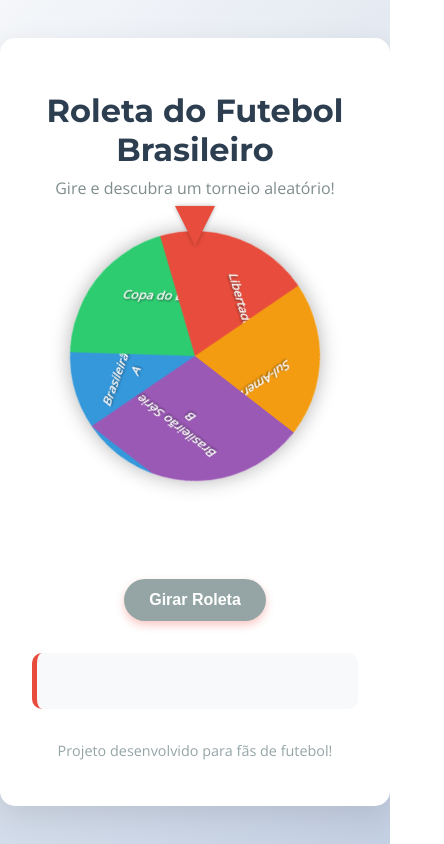
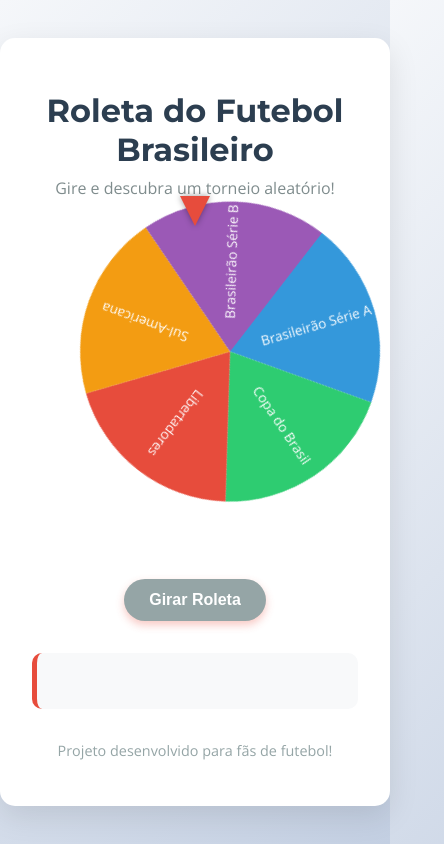
Before and after one commit to ThiagoBrandaorj/random_gol_project, a plain HTML site: page index.html in a window 390 px wide. Both pictures are taken after a click on the button "Girar Roleta". Shown: the whole page, 444 px wide, since content can reach past the window. Drawn offline with nearby package versions, Linux system fonts and the light colour scheme.

Commit message:
ajuste front-end

```diff
--- a/index.html
+++ b/index.html
@@ -1,11 +1,11 @@
 <!DOCTYPE html>
 <html lang="pt-BR">
 <head>
-    <meta charset="UTF-8">
-    <meta name="viewport" content="width=device-width, initial-scale=1.0">
+  <meta charset="UTF-8" />
+  <meta name="viewport" content="width=device-width, initial-scale=1.0"/>
   <title>Roleta de Torneios de Futebol ⚽</title>
-    <link rel="stylesheet" href="style.css">
-    <link href="https://fonts.googleapis.com/css2?family=Montserrat:wght@700&family=Open+Sans&display=swap" rel="stylesheet">
+  <link rel="stylesheet" href="style.css" />
+  <link href="https://fonts.googleapis.com/css2?family=Montserrat:wght@700&family=Open+Sans&display=swap" rel="stylesheet" />
 </head>
 <body>
   <div class="container">
@@ -17,7 +17,9 @@
     <div class="roleta-container">
       <div class="seta"></div>
       <div class="roleta" id="roleta">
-                <div class="opcoes" id="opcoes"></div>
+        <svg viewBox="0 0 200 200" width="300" height="300">
+          <g id="opcoes"></g>
+        </svg>
       </div>
     </div>
 
@@ -32,6 +34,7 @@
       <p>Projeto desenvolvido para fãs de futebol!</p>
     </footer>
   </div>
+
   <script src="script.js"></script>
 </body>
 </html>
--- a/script.js
+++ b/script.js
@@ -17,43 +17,62 @@ const girarBtn = document.getElementById('girar');
 const timeDiv = document.getElementById('time');
 const anoDiv = document.getElementById('ano');
 
-// Cores modernas para os segmentos
-const cores = [
-    '#3498db', // Azul
-    '#2ecc71', // Verde
-    '#e74c3c', // Vermelho
-    '#f39c12', // Laranja
-    '#9b59b6'  // Roxo
-];
+const cores = ['#3498db', '#2ecc71', '#e74c3c', '#f39c12', '#9b59b6'];
 
-// Criar segmentos da roleta
+// Criar segmentos SVG
 opcoes.forEach((opcao, index) => {
-    const opcaoDiv = document.createElement('div');
-    opcaoDiv.className = 'opcao';
-    opcaoDiv.textContent = opcao;
-    opcaoDiv.style.backgroundColor = cores[index % cores.length];
-    opcaoDiv.style.transform = `rotate(${(360 / opcoes.length) * index}deg) skewY(-${90 - (360 / opcoes.length)}deg)`;
-    opcoesContainer.appendChild(opcaoDiv);
+  const angle = 360 / opcoes.length;
+  const startAngle = angle * index;
+  const endAngle = angle * (index + 1);
+  const rad = Math.PI / 180;
+
+  const x1 = 100 + 100 * Math.cos(rad * startAngle);
+  const y1 = 100 + 100 * Math.sin(rad * startAngle);
+  const x2 = 100 + 100 * Math.cos(rad * endAngle);
+  const y2 = 100 + 100 * Math.sin(rad * endAngle);
+
+  const path = document.createElementNS("http://www.w3.org/2000/svg", "path");
+  const largeArc = angle > 180 ? 1 : 0;
+
+  path.setAttribute("d", `M100,100 L${x1},${y1} A100,100 0 ${largeArc} 1 ${x2},${y2} Z`);
+  path.setAttribute("fill", cores[index % cores.length]);
+
+  const text = document.createElementNS("http://www.w3.org/2000/svg", "text");
+  const textAngle = (startAngle + endAngle) / 2;
+  const tx = 100 + 60 * Math.cos(rad * textAngle);
+  const ty = 100 + 60 * Math.sin(rad * textAngle);
+
+  text.setAttribute("x", tx);
+  text.setAttribute("y", ty);
+  text.setAttribute("fill", "white");
+  text.setAttribute("font-size", "10");
+  text.setAttribute("text-anchor", "middle");
+  text.setAttribute("alignment-baseline", "middle");
+  text.setAttribute("transform", `rotate(${textAngle}, ${tx}, ${ty})`);
+  text.textContent = opcao;
+
+  opcoesContainer.appendChild(path);
+  opcoesContainer.appendChild(text);
 });
+
+let anguloAtual = 0;
 
 girarBtn.addEventListener('click', () => {
   girarBtn.disabled = true;
   timeDiv.textContent = '';
   anoDiv.textContent = '';
 
-    // Configurações do giro
-    const giros = 3 + Math.random() * 2; // 3 a 5 giros
+  const giros = 3 + Math.random() * 2;
   const anguloPorOpcao = 360 / opcoes.length;
-    const opcaoIndex = Math.floor(Math.random() * opcoes.length); // Sorteia o índice ANTES
-    const anguloFinal = opcaoIndex * anguloPorOpcao; // Ângulo exato da opção sorteada
-    const anguloTotal = 360 * giros + anguloFinal; // Giro completo + posição final
+  const opcaoIndex = Math.floor(Math.random() * opcoes.length);
+  const anguloFinal = opcaoIndex * anguloPorOpcao;
+  const anguloTotal = 360 * giros + anguloFinal;
 
-    // Aplica a rotação
-    roleta.style.transform = `rotate(${-anguloTotal}deg)`;
+  anguloAtual += anguloTotal;
+  roleta.style.transform = `rotate(-${anguloAtual}deg)`;
 
-    // Exibe o resultado (baseado no índice já sorteado)
   setTimeout(() => {
-        const torneio = opcoes[opcaoIndex]; // Usa o índice pré-calculado
+    const torneio = opcoes[opcaoIndex];
     const ano = torneios[torneio][Math.floor(Math.random() * torneios[torneio].length)];
 
     timeDiv.textContent = torneio;
--- a/style.css
+++ b/style.css
@@ -48,45 +48,26 @@ header p {
 .roleta {
   width: 300px;
   height: 300px;
+  margin: 0 auto;
+  transition: transform 4s cubic-bezier(0.17, 0.67, 0.21, 0.99);
+  transform-origin: center;
+  border-radius: 50%;
+  overflow: visible;
   position: relative;
-    margin: 0 auto;
-    transform-origin: center;
-    transition: transform 4s cubic-bezier(0.17, 0.67, 0.21, 0.99);
-    border-radius: 50%;
-    overflow: hidden;
-    box-shadow: 0 0 20px rgba(0, 0, 0, 0.3);
 }
+
 .seta {
   position: absolute;
-    top: -25px;
+  top: -35px;
   left: 50%;
   transform: translateX(-50%);
   width: 0;
   height: 0;
-    border-left: 20px solid transparent;
-    border-right: 20px solid transparent;
-    border-top: 40px solid var(--cor-secundaria);
+  border-left: 15px solid transparent;
+  border-right: 15px solid transparent;
+  border-top: 30px solid var(--cor-secundaria);
   z-index: 10;
-    filter: drop-shadow(0 0 2px rgba(0, 0, 0, 0.3));
-    /* Garante que a seta fique acima da roleta */
-    pointer-events: none; /* Permite clicar através da seta */
-}
-
-.opcao {
-    position: absolute;
-    width: 50%;
-    height: 50%;
-    transform-origin: bottom right;
-    display: flex;
-    align-items: center;
-    justify-content: center;
-    font-weight: bold;
-    color: white;
-    font-size: 14px;
-    text-align: center;
-    padding-left: 30px;
-    box-sizing: border-box;
-    text-shadow: 1px 1px 2px rgba(0, 0, 0, 0.5);
+  filter: drop-shadow(0 0 3px rgba(0, 0, 0, 0.4));
 }
 
 button {
@@ -140,13 +121,13 @@ footer {
   color: #95a5a6;
 }
 
-/* Responsividade */
 @media (max-width: 600px) {
   .roleta {
     width: 250px;
     height: 250px;
   }
-    .opcao {
-        font-size: 12px;
+
+  text {
+    font-size: 9px;
   }
 }
```
Lines whose indentation alone changed are shown as unchanged.
